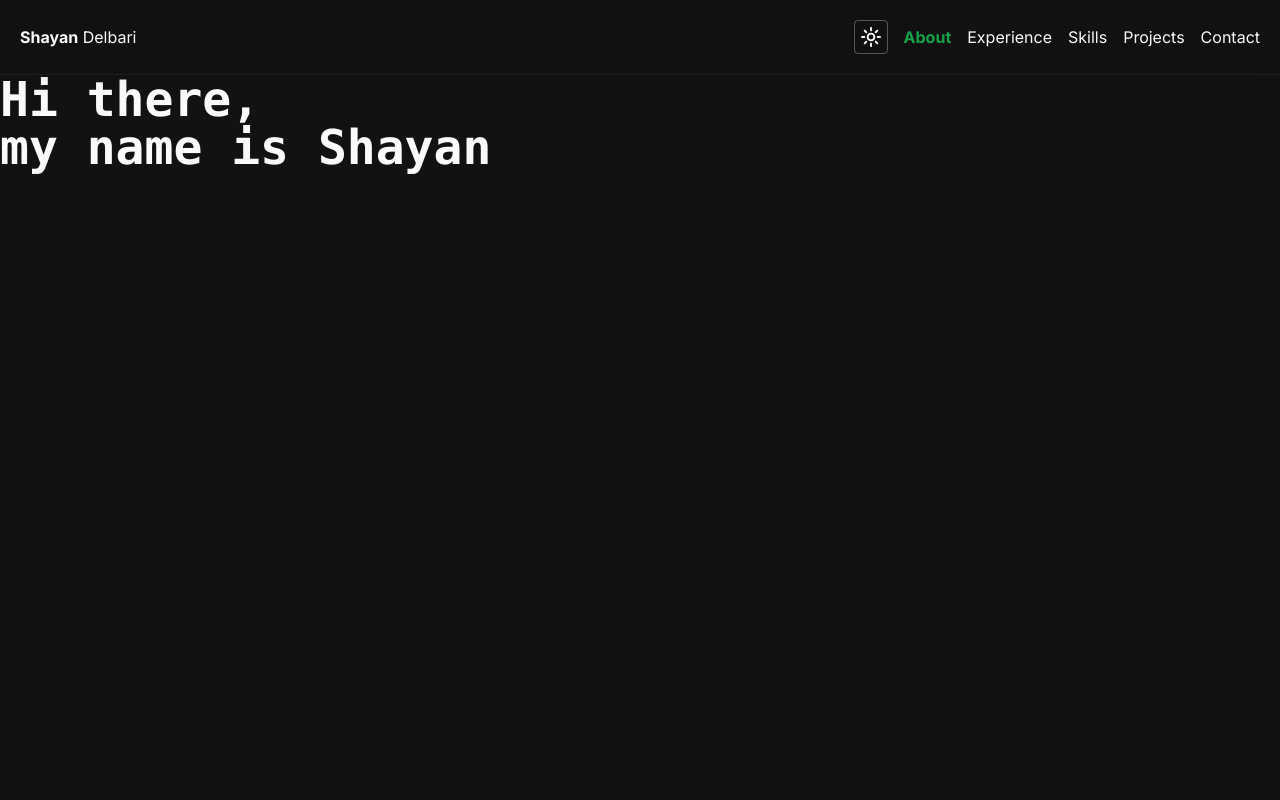
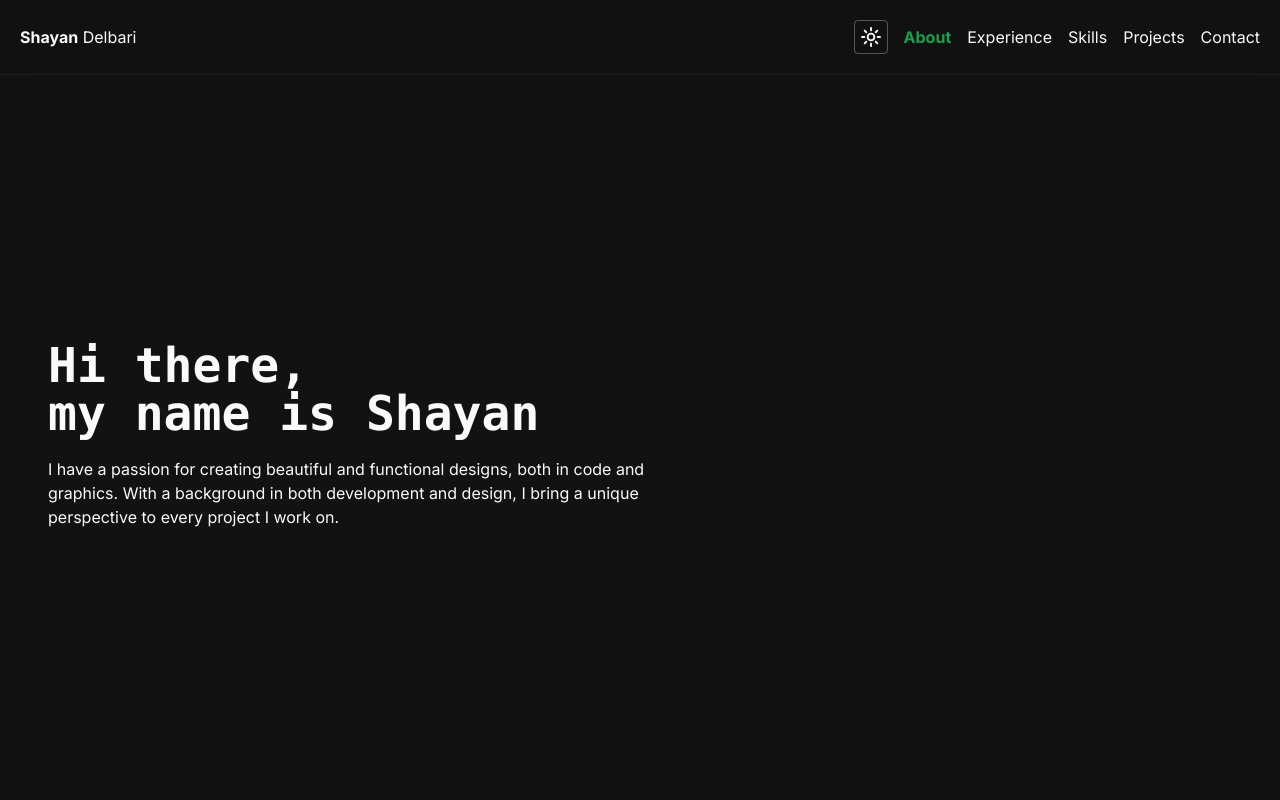
Before and after one commit to shayandelbari/my-portfolio, a SvelteKit app: page / in a window 1280 px wide. Shown: the top 800 px of the page. Built offline with nearby package versions, Linux system fonts and the light colour scheme.

Commit message:
feat: add enhanced image support and update Hero section layout - NOT COMPLETE

```diff
--- a/package.json
+++ b/package.json
@@ -13,6 +13,7 @@
 	},
 	"devDependencies": {
 		"@sveltejs/adapter-auto": "^3.0.0",
+		"@sveltejs/enhanced-img": "^0.4.4",
 		"@sveltejs/kit": "^2.0.0",
 		"@sveltejs/vite-plugin-svelte": "^4.0.0",
 		"@types/eslint": "^9.6.0",
--- a/src/routes/sections/Hero.svelte
+++ b/src/routes/sections/Hero.svelte
@@ -1,5 +1,21 @@
-<div class="h-screen">
-	<h1 class="my-auto text-pretty font-mono text-5xl font-black">
-		Hi there, <br />my name is Shayan
-	</h1>
+<script lang="ts">
+	import image from '$lib/images/Shayan.png?enhanced';
+</script>
+
+<div class="flex min-h-[90vh]">
+	<div class="mx-[6vh] flex w-full flex-row justify-between">
+		<div class="my-auto">
+			<h1 class="font-mono text-5xl font-black">
+				Hi there,<br />my name is Shayan
+			</h1>
+			<p class="mt-5 max-w-prose">
+				I have a passion for creating beautiful and functional designs, both in code and graphics.
+				With a background in both development and design, I bring a unique perspective to every
+				project I work on.
+			</p>
+		</div>
+		<div class="my-auto">
+			<enhanced:img src={image} alt="An alt text" class="my-auto h-fit w-[40vh]" />
+		</div>
+	</div>
 </div>
--- a/vite.config.ts
+++ b/vite.config.ts
@@ -1,6 +1,7 @@
 import { sveltekit } from '@sveltejs/kit/vite';
+import { enhancedImages } from '@sveltejs/enhanced-img';
 import { defineConfig } from 'vite';
 
 export default defineConfig({
-	plugins: [sveltekit()]
+	plugins: [enhancedImages(), sveltekit()]
 });
```
Also changed, not shown: 2 other files (tests, documents, lock files or other folders).
